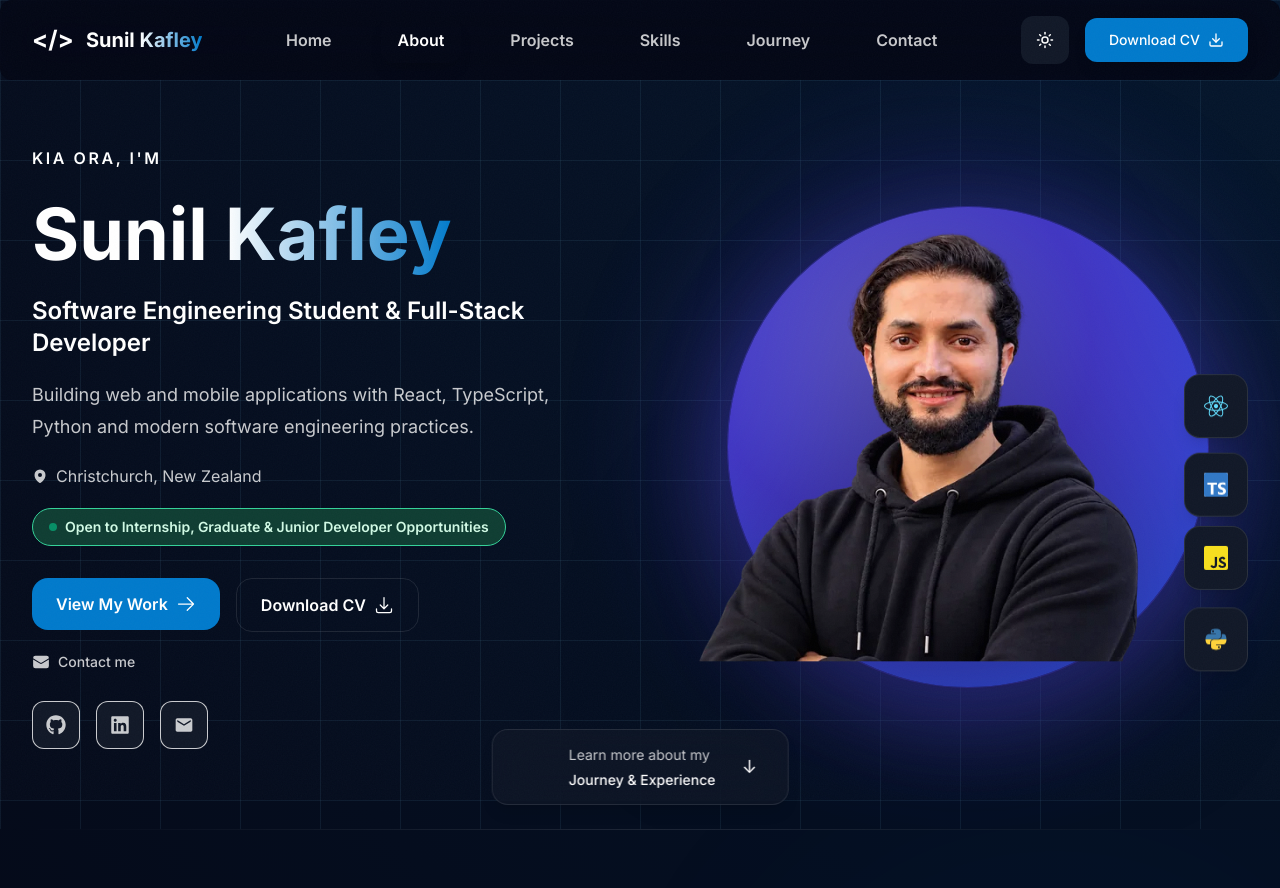
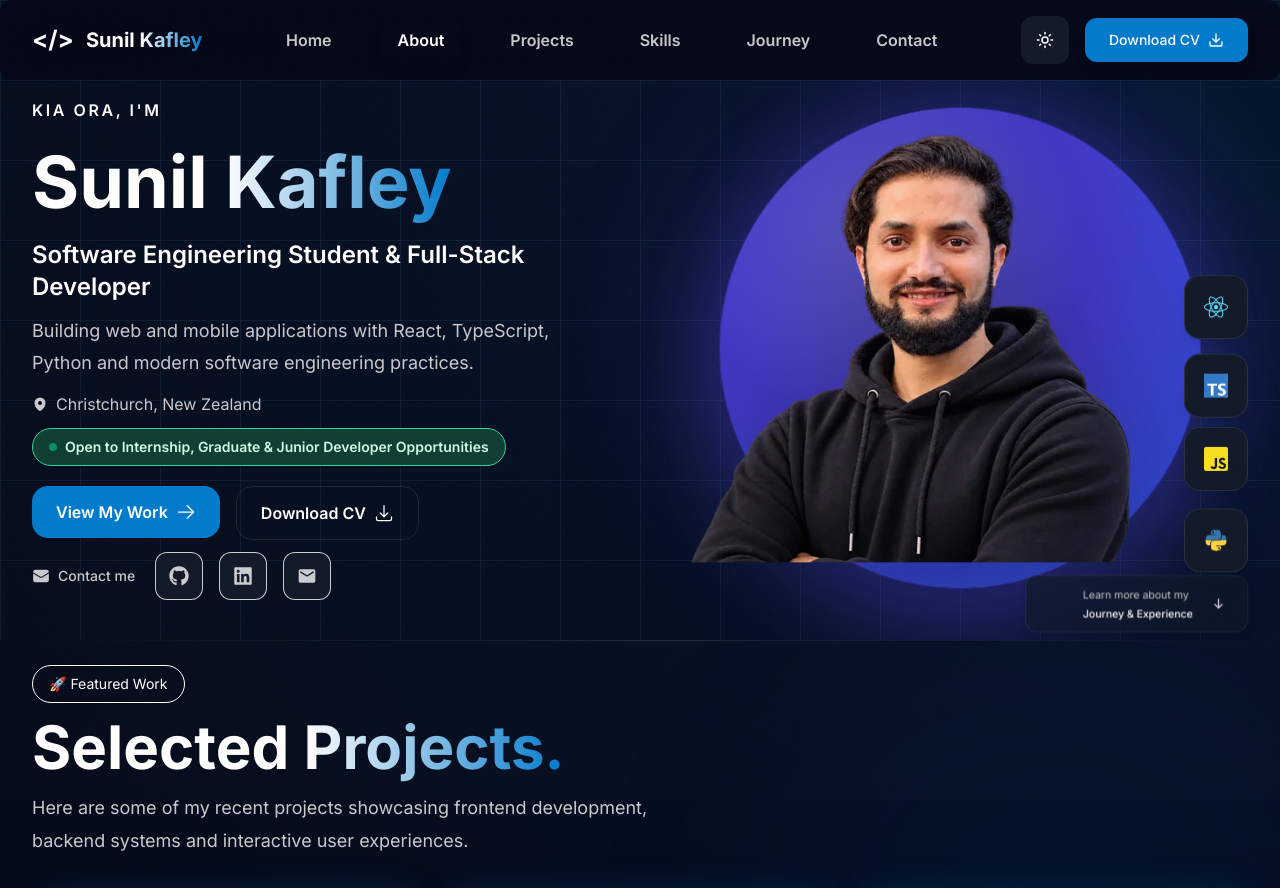
Before and after one commit to sunilkafley/portfolio_website, a React (Vite) app: page / in a window 1280 px wide. Shown: the top 888 px of the page. Built offline with nearby package versions, Linux system fonts and the light colour scheme.

Commit message:
Show featured projects above the fold

```diff
--- a/src/components/sections/FeaturedProjects.tsx
+++ b/src/components/sections/FeaturedProjects.tsx
@@ -15,9 +15,16 @@ const FeaturedProjects = () => {
     <section
       id="projects"
       className="
-        section-spacing
         relative
         overflow-hidden
+
+        pt-6
+        sm:pt-8
+        lg:pt-6
+
+        pb-16
+        sm:pb-20
+        lg:pb-24
       "
     >
       {/* Background Glow */}
@@ -44,7 +51,7 @@ const FeaturedProjects = () => {
         {/* Section Intro */}
         <motion.div
           {...fadeUp}
-          className="max-w-2xl mb-14 lg:mb-16"
+          className="max-w-2xl mb-10 lg:mb-8"
         >
 
           {/* Badge */}
@@ -65,6 +72,7 @@ const FeaturedProjects = () => {
               text-sm
 
               mb-6
+              lg:mb-4
             "
           >
             🚀 Featured Work
@@ -81,6 +89,7 @@ const FeaturedProjects = () => {
               lg:text-6xl
 
               mb-6
+              lg:mb-4
 
               max-w-xl
             "
--- a/src/components/sections/Hero.tsx
+++ b/src/components/sections/Hero.tsx
@@ -35,18 +35,14 @@ const Hero = () => {
         relative
         overflow-hidden
 
-        min-h-screen
-
         flex
         items-start
 
-        pt-36
-        sm:pt-40
-        lg:pt-32
-        xl:pt-36
+        pt-24
 
-        pb-16
-        sm:pb-20
+        pb-10
+        sm:pb-12
+        lg:pb-10
       "
     >
       {/* Background Grid */}
@@ -68,8 +64,8 @@ const Hero = () => {
             lg:grid-cols-2
 
             gap-14
-            lg:gap-16
-            xl:gap-24
+            lg:gap-12
+            xl:gap-16
 
             items-center
           "
@@ -102,6 +98,7 @@ const Hero = () => {
                 text-primary
 
                 mb-4
+                lg:mb-3
               "
             >
               Kia Ora, I&apos;m
@@ -120,6 +117,7 @@ const Hero = () => {
                 xl:text-7xl
 
                 mb-4
+                lg:mb-3
               "
             >
               Sunil{" "}
@@ -140,6 +138,7 @@ const Hero = () => {
                 text-(--color-text)
 
                 mb-5
+                lg:mb-3
               "
             >
               Software Engineering Student &amp; Full-Stack Developer
@@ -157,6 +156,7 @@ const Hero = () => {
                 mx-auto
                 lg:mx-0
                 mb-5
+                lg:mb-3
               "
             >
               Building web and mobile applications with React, TypeScript,
@@ -174,6 +174,7 @@ const Hero = () => {
                 sm:text-base
                 text-muted
                 mb-5
+                lg:mb-3
               "
             >
               <HiMapPin aria-hidden="true" className="shrink-0 text-primary" />
@@ -188,6 +189,7 @@ const Hero = () => {
                 justify-center
                 lg:justify-start
                 mb-8
+                lg:mb-5
               "
             >
               <div
@@ -230,6 +232,7 @@ const Hero = () => {
                 gap-4
 
                 mb-5
+                lg:mb-3
               "
             >
               <a
@@ -278,6 +281,17 @@ const Hero = () => {
               </a>
             </motion.div>
 
+            <div
+              className="
+                flex
+                flex-col
+                lg:flex-row
+                items-center
+                justify-center
+                lg:justify-start
+                lg:gap-5
+              "
+            >
               {/* Contact link */}
               <motion.a
                 variants={itemFadeUp}
@@ -306,10 +320,12 @@ const Hero = () => {
                   lg:justify-start
 
                   mt-6
+                  lg:mt-0
                 "
               >
                 <SocialLinks />
               </motion.div>
+            </div>
           </motion.div>
 
           {/* RIGHT CONTENT */}
@@ -431,12 +447,15 @@ const Hero = () => {
         className="
           absolute
 
-          bottom-0 lg:bottom-6
-          left-1/2
-          -translate-x-1/2
+          bottom-2
+          right-4
+          xl:right-8
 
           hidden
           lg:flex
+
+          scale-75
+          origin-bottom-right
 
           items-center
           gap-4
```
Lines whose indentation alone changed are shown as unchanged.
